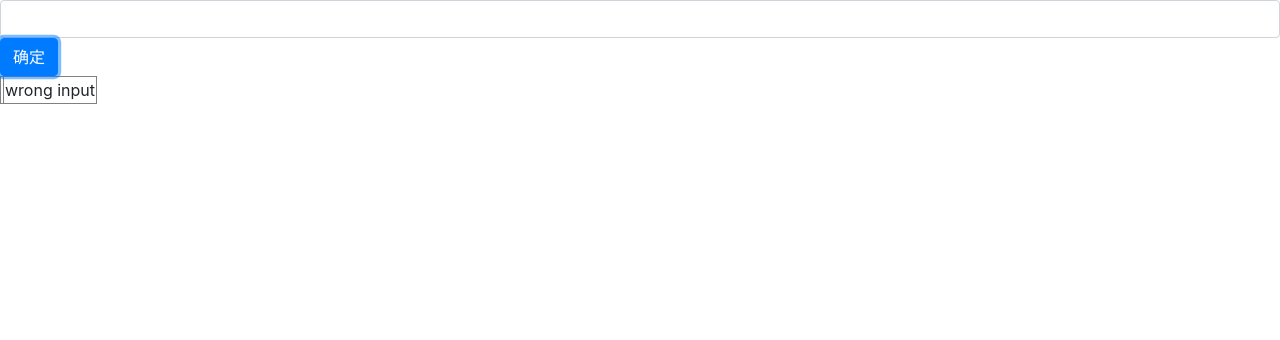
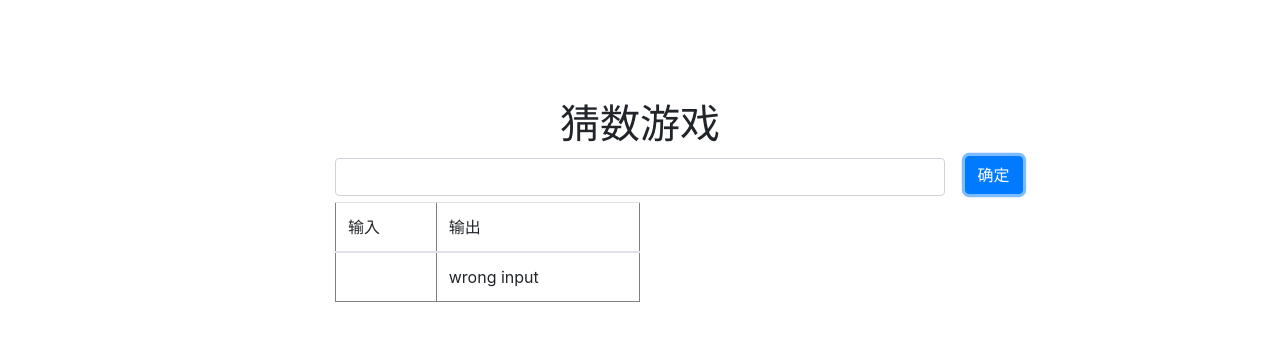
Before and after one commit to zhangtiantian10/guess-number-html, a website: page index.html in a window 1280 px wide. Both pictures are taken after a click on the button "确定". Drawn offline with nearby package versions, Linux system fonts and the light colour scheme.

Commit message:
write css style and add bootstrap style
Signed-off-by: Tian Zhang <tizhang@CNtizhang.local>

```diff
--- a/index.html
+++ b/index.html
@@ -4,46 +4,29 @@
     <meta charset="UTF-8">
     <title>Guess Number</title>
     <link rel="stylesheet" href="https://stackpath.bootstrapcdn.com/bootstrap/4.1.2/css/bootstrap.min.css" integrity="sha384-Smlep5jCw/wG7hdkwQ/Z5nLIefveQRIY9nfy6xoR1uRYBtpZgI6339F5dgvm/e9B" crossorigin="anonymous">
-
+    <style>
+        .input {
+            display: inline-block;
+        }
+    </style>
 </head>
 <body>
-    <input type="text" class="form-control" id="input">
-    <button class="btn btn-primary" type="button" onclick="inputNumber()">确定</button>
-    <table id="history" border="1"></table>
-    <h3 id="message"></h3>
+    <form class="form">
+        <div style="text-align: center; margin-top: 100px">
+            <h1>猜数游戏</h1>
+        </div>
+        <div class="offset-md-3 col-md-6 input">
+            <input type="text" class="form-control" id="input">
+        </div>
+        <button type="button" class="btn btn-primary mb-2" id="submit">确定</button>
+    </form>
+    <div class="offset-md-3 col-md-6">
+        <table class="table col-md-6" id="history" border="1"></table>
+        <h3 id="message"></h3>
+    </div>
 <script src="./guess-number-game.js" type="text/javascript"></script>
 <script src="./generator.js" type="text/javascript"></script>
 <script src="./validate.js" type="text/javascript"></script>
-    <script>
-        let generator = new Generator();
-        let guessNumber = new GuessNumberGame(generator);
-        let results = [];
-
-        function inputNumber() {
-            const input = document.getElementById("input").value.split('').join(' ');
-            let result = guessNumber.test(input)
-            const splitResults = result.split('\n')
-
-            results.push({input, result : splitResults[0]});
-
-            document.getElementById("history").innerHTML =
-                results.map(r => `<tr><td>${r.input}</td><td>${r.result}</td></tr>`).join('');
-
-            if (splitResults.length > 1) {
-                document.getElementById("message").innerText = splitResults[1]
-                clearGame();
-            } else if (result === '4A0B') {
-                document.getElementById("message").innerText = "you win"
-                clearGame();
-            } else {
-                document.getElementById("message").innerText ="";
-            }
-        }
-
-        function clearGame() {
-            results = [];
-            guessNumber = new GuessNumberGame(generator);
-        }
-    </script>
+<script src="./play-game.js" type="text/javascript"></script>
 </body>
 </html>
--- /dev/null
+++ b/play-game.js
@@ -0,0 +1,32 @@
+let generator = new Generator();
+let guessNumber = new GuessNumberGame(generator);
+let results = [];
+
+document.getElementById("submit").addEventListener("click", function inputNumber() {
+    let history = document.getElementById("history");
+    if (results.length === 0) {
+        history.innerHTML = "<tr><td>输入</td><td>输出</td></tr>"
+    }
+    const input = document.getElementById("input").value.split('').join(' ');
+    let result = guessNumber.test(input)
+    const splitResults = result.split('\n')
+
+    results.push({input, result : splitResults[0]});
+
+    history.innerHTML += `<tr><td>${input}</td><td>${splitResults[0]}</td></tr>`;
+
+    if (splitResults.length > 1) {
+        document.getElementById("message").innerText = splitResults[1]
+        clearGame();
+    } else if (result === '4A0B') {
+        document.getElementById("message").innerText = "you win"
+        clearGame();
+    } else {
+        document.getElementById("message").innerText ="";
+    }
+})
+
+function clearGame() {
+    results = [];
+    guessNumber = new GuessNumberGame(generator);
+}
```
